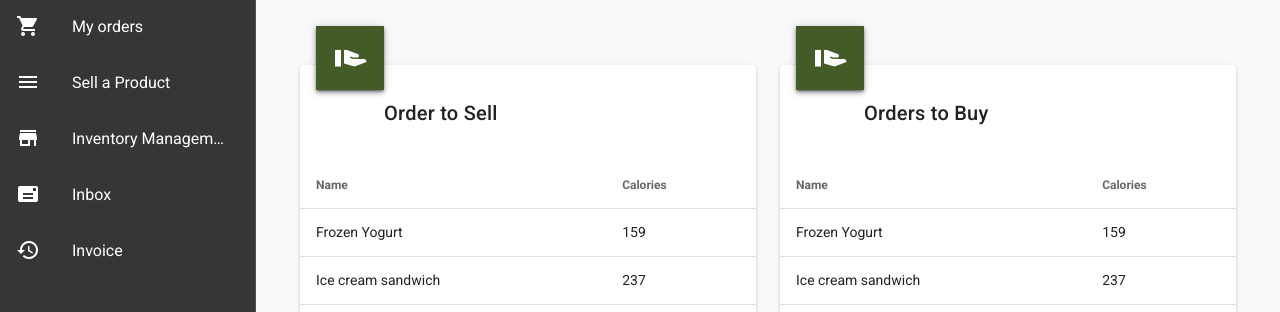
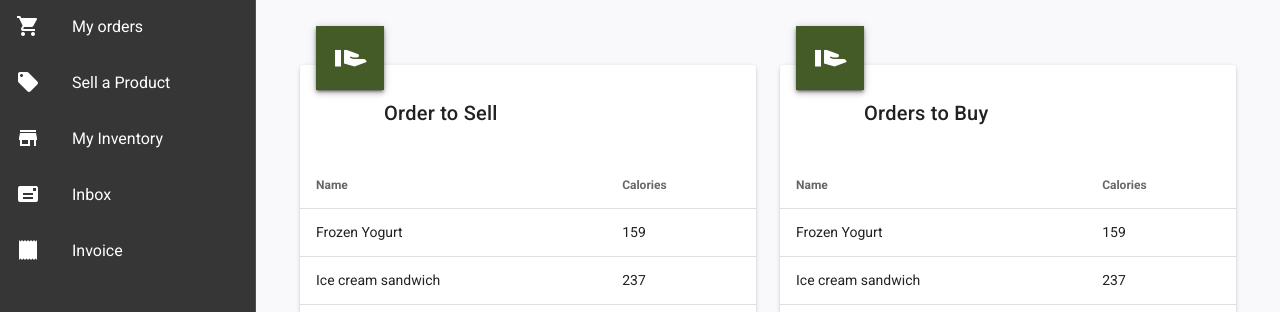
Before and after one commit to peterchege/armu, a Vue app: page /dashboard in a window 1280 px wide. Shown: the part 175-487 px from the top of the page. Built offline with nearby package versions, Linux system fonts and the light colour scheme; what vue-axios-cors would draw is missing.

Commit message:
nav icon adjustment

```diff
--- a/src/components/navigation/NavigationDrawer.vue
+++ b/src/components/navigation/NavigationDrawer.vue
@@ -40,10 +40,10 @@ export default {
       items: [
         { icon: 'mdi-view-dashboard', text: 'Market Overview', link:'/dashboard' },
         { icon: 'mdi-cart', text: 'My orders', link:'/fleet' },
-        { icon: 'mdi-menu', text: 'Sell a Product', link:'/car-rental' },
-        { icon: 'mdi-store', text: 'Inventory Management', link:'/delivered' },
+        { icon: 'mdi-tag', text: 'Sell a Product', link:'/car-rental' },
+        { icon: 'mdi-store', text: 'My Inventory', link:'/delivered' },
         { icon: 'mdi-mail', text: 'Inbox', link:'/invoice' },
-        { icon: 'mdi-history', text: 'Invoice', link:'/trip' }
+        { icon: 'mdi-receipt', text: 'Invoice', link:'/trip' }
 
       ],
     }),
```
